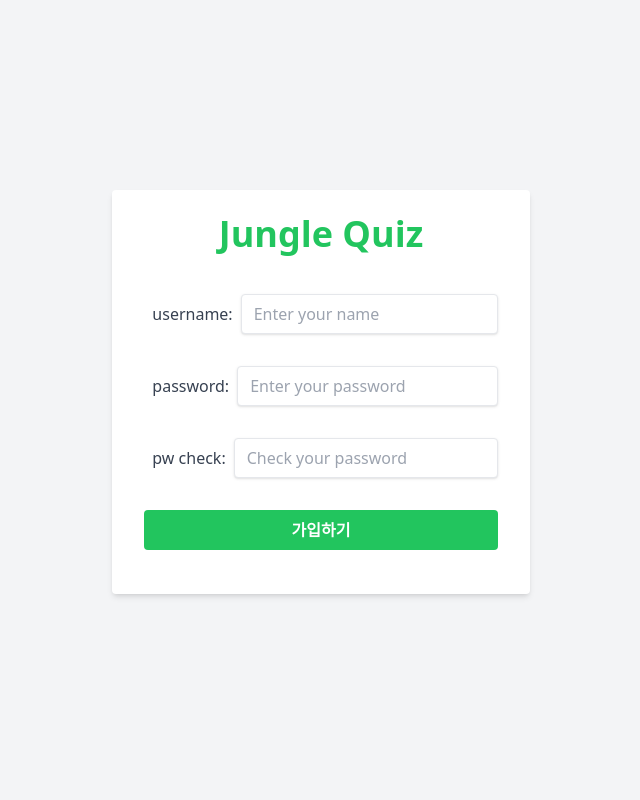
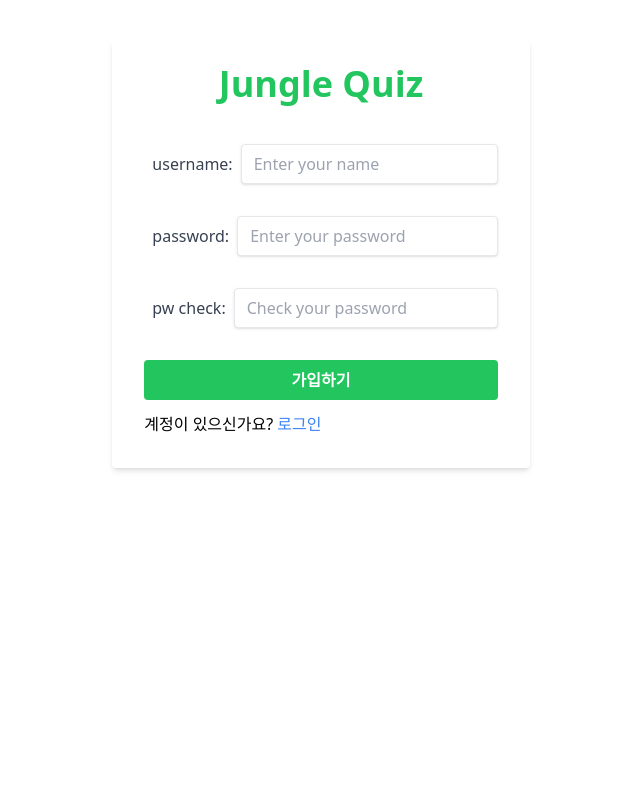
Before and after one commit to Jungle-Quiz/jungle-quiz, a Flask app: page /signup in a window 1280 px wide. Shown: the whole page, without its empty margins (319-959 px from the left). Run offline with Flask 3, Linux system fonts and the light colour scheme; some libraries are stand-ins or nearby versions.

Commit message:
로그인, 회원가입 페이지 UI 수정

```diff
--- a/templates/signin.html
+++ b/templates/signin.html
@@ -34,8 +34,10 @@
     </script> -->
   </head>
 
-  <body class="bg-gray-100 h-screen">
-    <div class="container mx-auto px-4 h-full flex justify-center items-center">
+  <body>
+    <div
+      class="container mx-auto px-4 h-full flex justify-center items-center mt-10"
+    >
       <form
         method="post"
         action="/signin"
--- a/templates/signup.html
+++ b/templates/signup.html
@@ -66,8 +66,10 @@
     </script>
   </head>
 
-  <body class="bg-gray-100 h-screen">
-    <div class="container mx-auto px-4 h-full flex justify-center items-center">
+  <body>
+    <div
+      class="container mx-auto px-4 h-full flex justify-center items-center mt-10"
+    >
       <form
         action="/signup"
         method="post"
@@ -185,6 +187,12 @@
             가입하기
           </button>
         </div>
+        <div>
+          계정이 있으신가요?
+          <a class="text-blue-500 hover:text-blue-700" href="/signin">
+            로그인</a
+          >
+        </div>
       </form>
     </div>
   </body>
```
